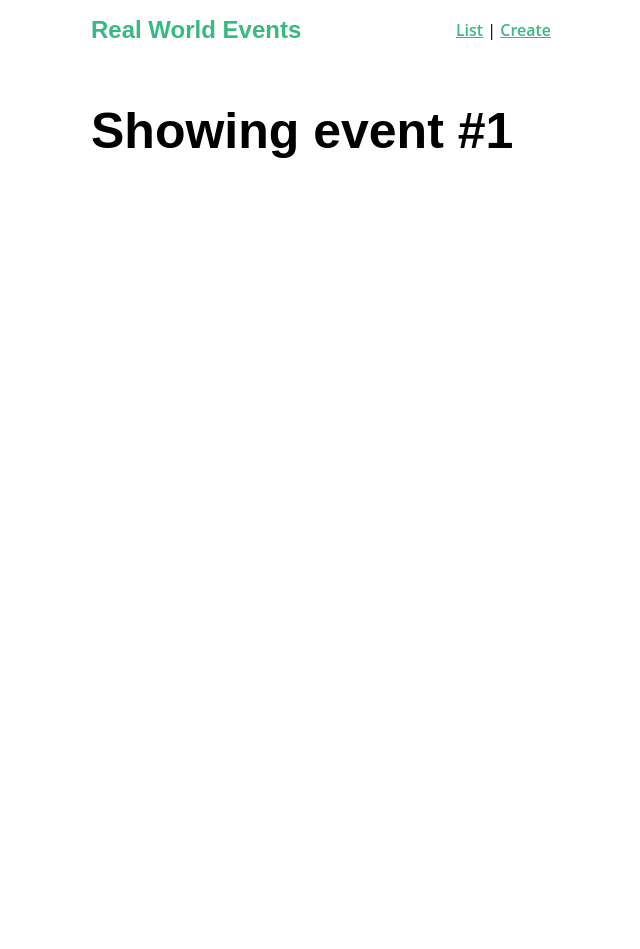
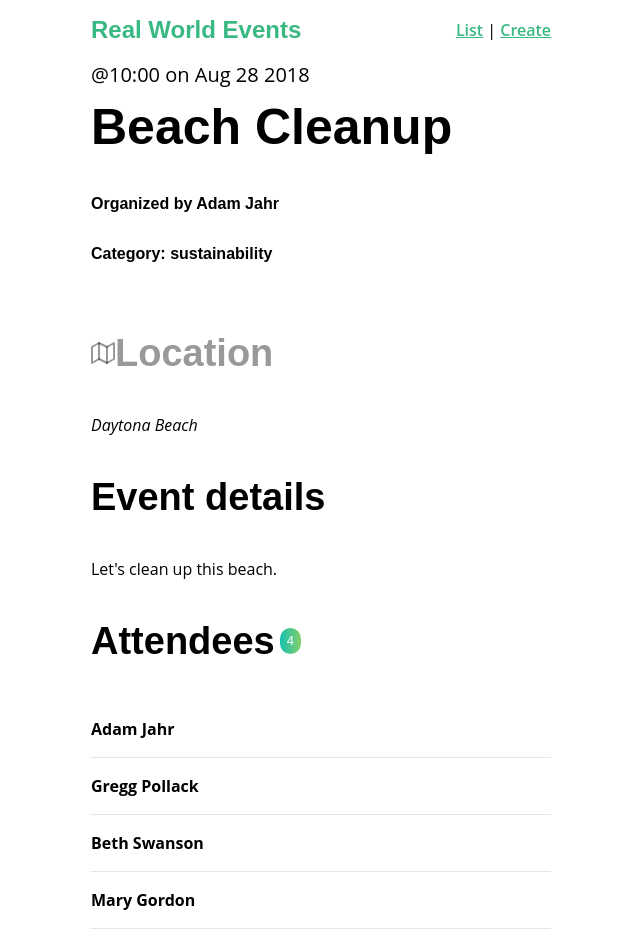
Before and after one commit to iamabdulkarim/real-world-vue, a Vue app: page /event/1 in a window 1280 px wide. Shown: the whole page, without its empty margins (319-959 px from the left). Before the commit the page ends 800 px from the top, so only its background shows below. Built offline with nearby package versions, Linux system fonts and the light colour scheme; data requests are answered from the project's data file.

Commit message:
creating services to encapsulate our api call for more scalable

```diff
--- a/src/services/EventService.js
+++ b/src/services/EventService.js
@@ -1,15 +1,19 @@
 import axios from 'axios'
 
 const apiClient = axios.create({
-  baseURL: 'http://localhost:3000',
-  withCredentials : false,
-  headers:{
+  baseURL: `http://localhost:3000`,
+  withCredentials: false, // This is the default
+  headers: {
     Accept: 'application/json',
-    'Content-Type' : 'application/json'
+    'Content-Type': 'application/json'
   }
 })
-export default{
+
+export default {
   getEvents() {
     return apiClient.get('/events')
+  },
+  getEvent(id) {
+    return apiClient.get('/events/' + id)
   }
 }
--- a/src/views/EventShow.vue
+++ b/src/views/EventShow.vue
@@ -1,15 +1,68 @@
 <template>
-  <div class="list">
-    <h1>Showing event #{{ id }}</h1>
+  <div>
+    <div class="event-header">
+      <span class="eyebrow">@{{ event.time }} on {{ event.date }}</span>
+      <h1 class="title">{{ event.title }}</h1>
+      <h5>Organized by {{ event.organizer }}</h5>
+      <h5>Category: {{ event.category }}</h5>
+    </div>
+
+    <BaseIcon name="map"><h2>Location</h2></BaseIcon>
+
+    <address>{{ event.location }}</address>
+
+    <h2>Event details</h2>
+    <p>{{ event.description }}</p>
+
+    <h2>Attendees
+      <span class="badge -fill-gradient">{{ event.attendees ? event.attendees.length : 0 }}</span>
+    </h2>
+    <ul class="list-group">
+      <li v-for="(attendee, index) in event.attendees" :key="index" class="list-item">
+        <b>{{ attendee.name }}</b>
+      </li>
+    </ul>
   </div>
 </template>
 
 <script>
+import EventService from '@/services/EventService.js'
 export default {
-  props: ['id']
+  props: ['id'],
+  data() {
+    return {
+      event:{}
+    }
+  },
+  created() {
+    EventService.getEvent(this.id)
+      .then(response => {
+        this.event = response.data
+      })
+       .catch(error => {
+          console.log('there was an error:', + error.response)
+        })
+  }
 }
 </script>
 
-<style>
-
+<style scoped>
+.location {
+  margin-bottom: 0;
+}
+.location > .icon {
+  margin-left: 10px;
+}
+.event-header > .title {
+  margin: 0;
+}
+.list-group {
+  margin: 0;
+  padding: 0;
+  list-style: none;
+}
+.list-group > .list-item {
+  padding: 1em 0;
+  border-bottom: solid 1px #e5e5e5;
+}
 </style>
```
